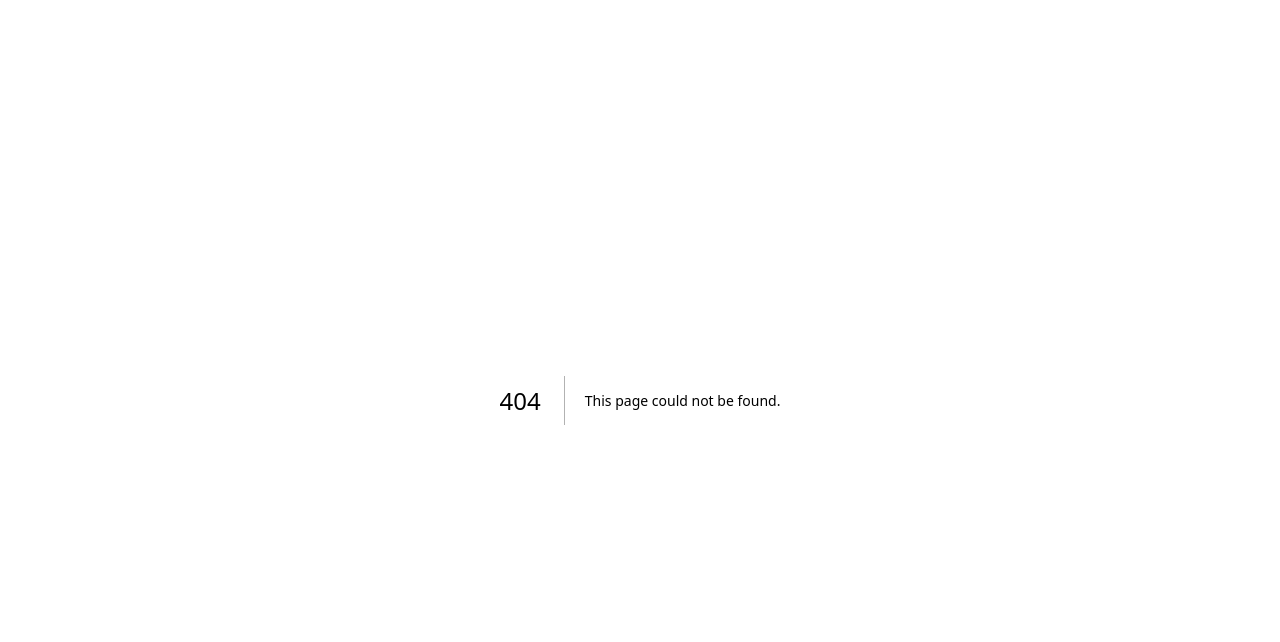
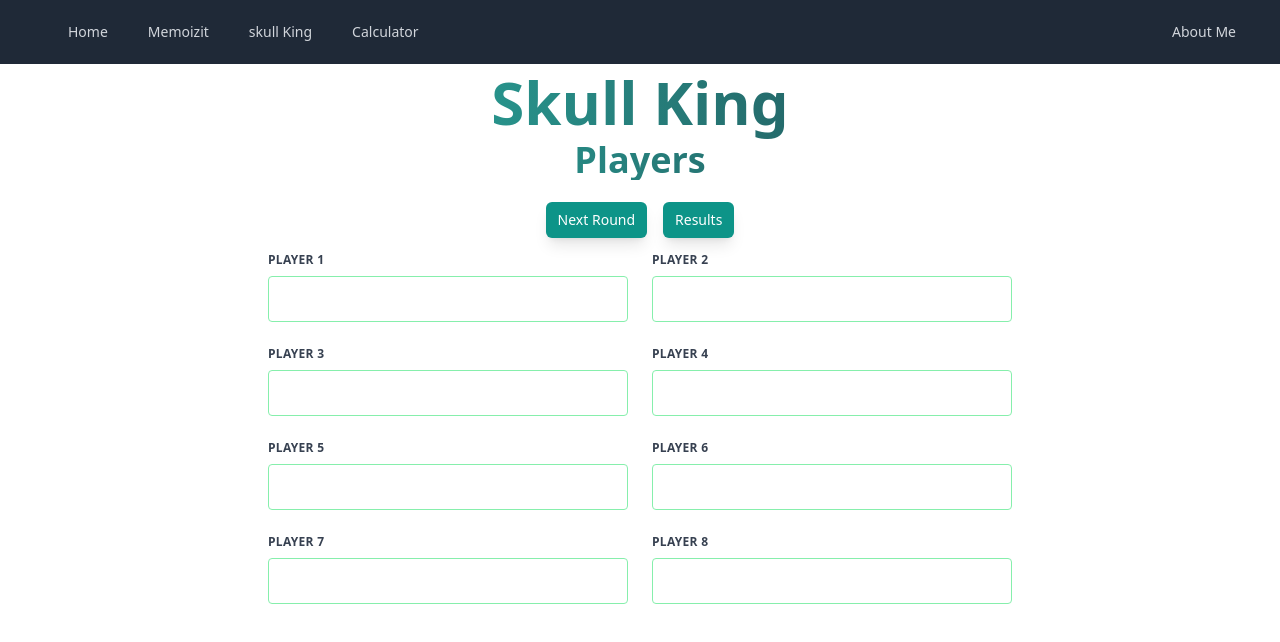
Before and after one commit to widnat/NateWidmer, a Next.js app: page /skullKing/skullKeeper in a window 1280 px wide. Before the commit this address had no page. Shown: the top 642 px of the page. Built offline with nearby package versions, Linux system fonts and the light colour scheme.

Commit message:
Players page view almost done

```diff
--- a/components/NavBar/NavBar.tsx
+++ b/components/NavBar/NavBar.tsx
@@ -13,7 +13,7 @@ export default function NavBar() {
 
 	return (
 		<nav className="bg-gray-800">
-			<div className="mx-auto max-w-7xl px-2 sm:px-6 lg:px-8">
+			<div className="mx-auto px-2 sm:px-6 lg:px-8">
 				<div className="relative flex h-16 items-center justify-between">
 					<MenuBtn changeDropdown={changeDropdown} />
 					<div className="flex flex-1 items-center justify-center sm:items-stretch sm:justify-start">
@@ -21,7 +21,7 @@ export default function NavBar() {
 							<div className="flex space-x-4">
 								<HrefBtn route="/" text="Home" />
 								<HrefBtn route="#" text="Memoizit" />
-								<HrefBtn route="#" text="skull King Keeper" />
+								<HrefBtn route="/skullKing/skullKeeper" text="skull King" />
 								<HrefBtn route="/calculator/calculator" text="Calculator" />
 							</div>
 						</div>
@@ -37,7 +37,7 @@ export default function NavBar() {
 					<div className="space-y-1 px-2 pt-2 pb-3">
 						<MobileHrefBtn route="/" text="Home" />
 						<MobileHrefBtn route="#" text="Memoizit" />
-						<MobileHrefBtn route="#" text="skull King Keeper" />
+						<MobileHrefBtn route="/skullKing/skullKeeper" text="skull King" />
 						<MobileHrefBtn route="/calculator/calculator" text="Calculator" />
 					</div>
 				</div>
--- /dev/null
+++ b/components/skullKing/NavBar.tsx
@@ -0,0 +1,36 @@
+import React from "react";
+import NavBtn from "./NavBtn";
+
+type Props = {
+	page: string;
+};
+
+export default function NavBar({ page }: Props) {
+	const previousRoute = "/skullKing/skullKeeper";
+	const nextRoute = "";
+	const playersRoute = "";
+	const resultsRoute = "";
+
+	return (
+		<nav>
+			<div className="mx-auto px-2 mb-2 sm:px-6 lg:px-8">
+				<div className="flex h-12 items-center justify-center">
+					<div className="flex space-x-4">
+						{page !== "Players" && (
+							<NavBtn route={playersRoute} text="Players" />
+						)}
+						{page !== "Players" && page !== "Round 1" && (
+							<NavBtn route={previousRoute} text="Previous Round" />
+						)}
+						{page !== "Round 10" && page !== "Results" && (
+							<NavBtn route={nextRoute} text="Next Round" />
+						)}
+						{page !== "Results" && (
+							<NavBtn route={resultsRoute} text="Results" />
+						)}
+					</div>
+				</div>
+			</div>
+		</nav>
+	);
+}
--- /dev/null
+++ b/components/skullKing/NavBtn.tsx
@@ -0,0 +1,17 @@
+import React from "react";
+
+type Props = {
+	route: string;
+	text: string;
+};
+
+export default function NavBtn({ route, text }: Props) {
+	return (
+		<a
+			href={route}
+			className="text-white bg-teal-600 shadow-lg hover:bg-teal-700 px-3 py-2 rounded-md text-sm font-medium no-underline"
+		>
+			{text}
+		</a>
+	);
+}
--- /dev/null
+++ b/components/skullKing/TextInput.tsx
@@ -0,0 +1,23 @@
+import React from "react";
+
+type Props = {
+	header: string;
+	input: string;
+	handleChange: any;
+};
+
+export default function TextInput({ header, input, handleChange }: Props) {
+	return (
+		<div className="w-96 px-3 mb-3">
+			<label className="block uppercase tracking-wide text-gray-700 text-xs font-bold mb-2">
+				{header}
+			</label>
+			<input
+				className="appearance-none block w-full text-gray-700 border border-green-300 rounded py-3 px-4 mb-3 leading-tight focus:outline-none focus:bg-white"
+				type="text"
+				value={input}
+				onChange={handleChange()}
+			/>
+		</div>
+	);
+}
--- /dev/null
+++ b/components/skullKing/Title.tsx
@@ -0,0 +1,19 @@
+import React from "react";
+
+type Props = {
+	title: string;
+	page: string;
+};
+
+export default function Title({ title, page }: Props) {
+	return (
+		<>
+			<h1 className="flex justify-center text-6xl py-2 font-extrabold text-transparent bg-clip-text bg-gradient-to-r from-teal-400 to-gray-800">
+				{title}
+			</h1>
+			<h1 className="flex justify-center mb-4 text-4xl font-extrabold text-transparent bg-clip-text bg-gradient-to-r from-teal-400 to-gray-800">
+				{page}
+			</h1>
+		</>
+	);
+}
--- /dev/null
+++ b/pages/skullKing/skullKeeper.tsx
@@ -0,0 +1,68 @@
+import { useState, useEffect } from "react";
+import NavBar from "../../components/NavBar/NavBar";
+import SkullKingNavBar from "../../components/skullKing/NavBar";
+import Title from "../../components/skullKing/Title";
+import TextInput from "../../components/skullKing/TextInput";
+
+export default function Calculator() {
+	const [player1, setPlayer1] = useState("");
+	const [player2, setPlayer2] = useState("");
+	const [player3, setPlayer3] = useState("");
+	const [player4, setPlayer4] = useState("");
+	const [player5, setPlayer5] = useState("");
+	const [player6, setPlayer6] = useState("");
+	const [player7, setPlayer7] = useState("");
+	const [player8, setPlayer8] = useState("");
+
+	return (
+		<div>
+			<NavBar />
+			<Title title="Skull King" page="Players" />
+			{player1 !== "" && player2 !== "" && <SkullKingNavBar page="Players" />}
+			<form className="flex justify-center">
+				<div className="flex flex-wrap justify-center -mx-3 mb-3 max-w-4xl">
+					<TextInput
+						header="Player 1"
+						input={player1}
+						handleChange={setPlayer1}
+					/>
+					<TextInput
+						header="Player 2"
+						input={player2}
+						handleChange={setPlayer2}
+					/>
+					<TextInput
+						header="Player 3"
+						input={player3}
+						handleChange={setPlayer3}
+					/>
+					<TextInput
+						header="Player 4"
+						input={player4}
+						handleChange={setPlayer4}
+					/>
+					<TextInput
+						header="Player 5"
+						input={player5}
+						handleChange={setPlayer5}
+					/>
+					<TextInput
+						header="Player 6"
+						input={player6}
+						handleChange={setPlayer6}
+					/>
+					<TextInput
+						header="Player 7"
+						input={player7}
+						handleChange={setPlayer7}
+					/>
+					<TextInput
+						header="Player 8"
+						input={player8}
+						handleChange={setPlayer8}
+					/>
+				</div>
+			</form>
+		</div>
+	);
+}
```
